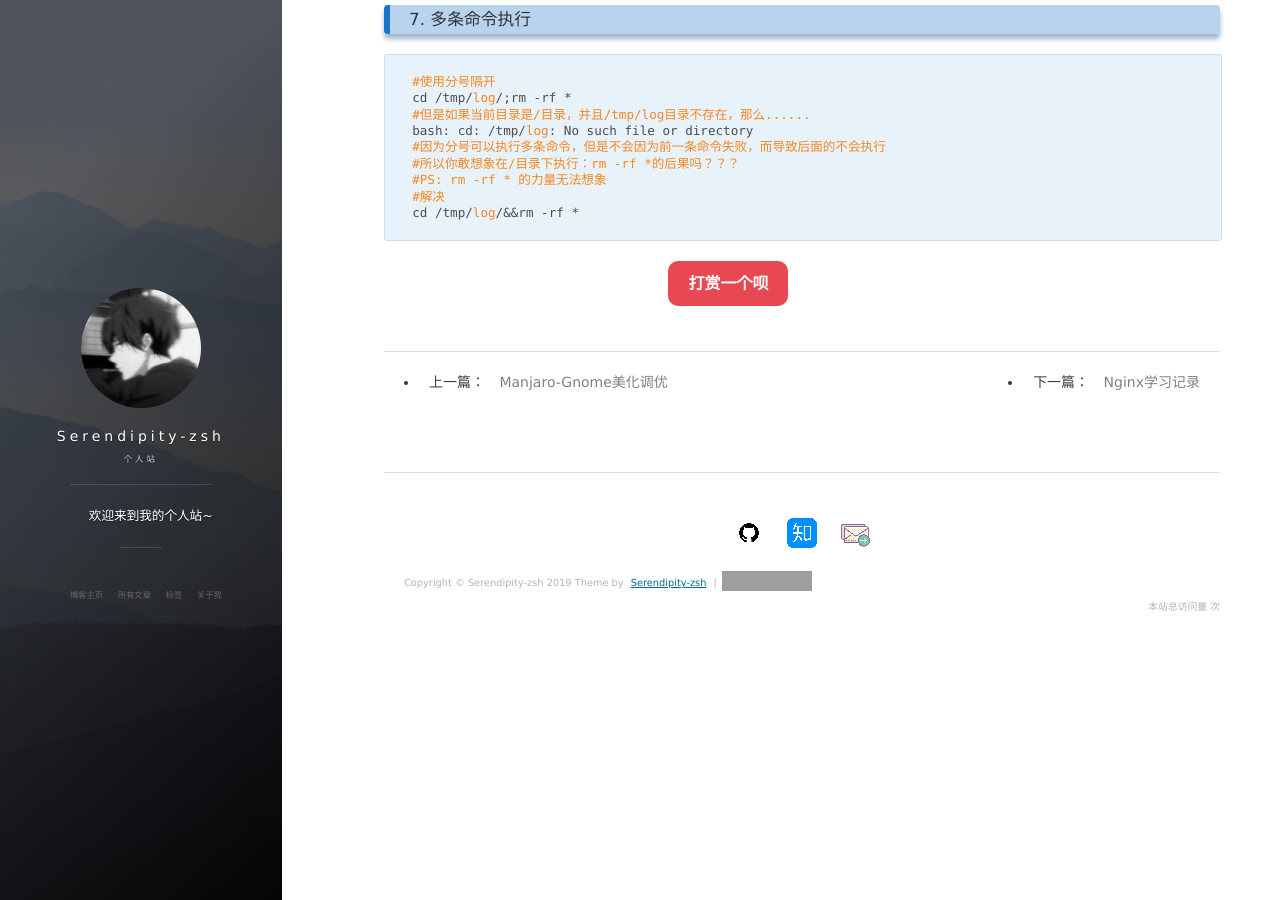
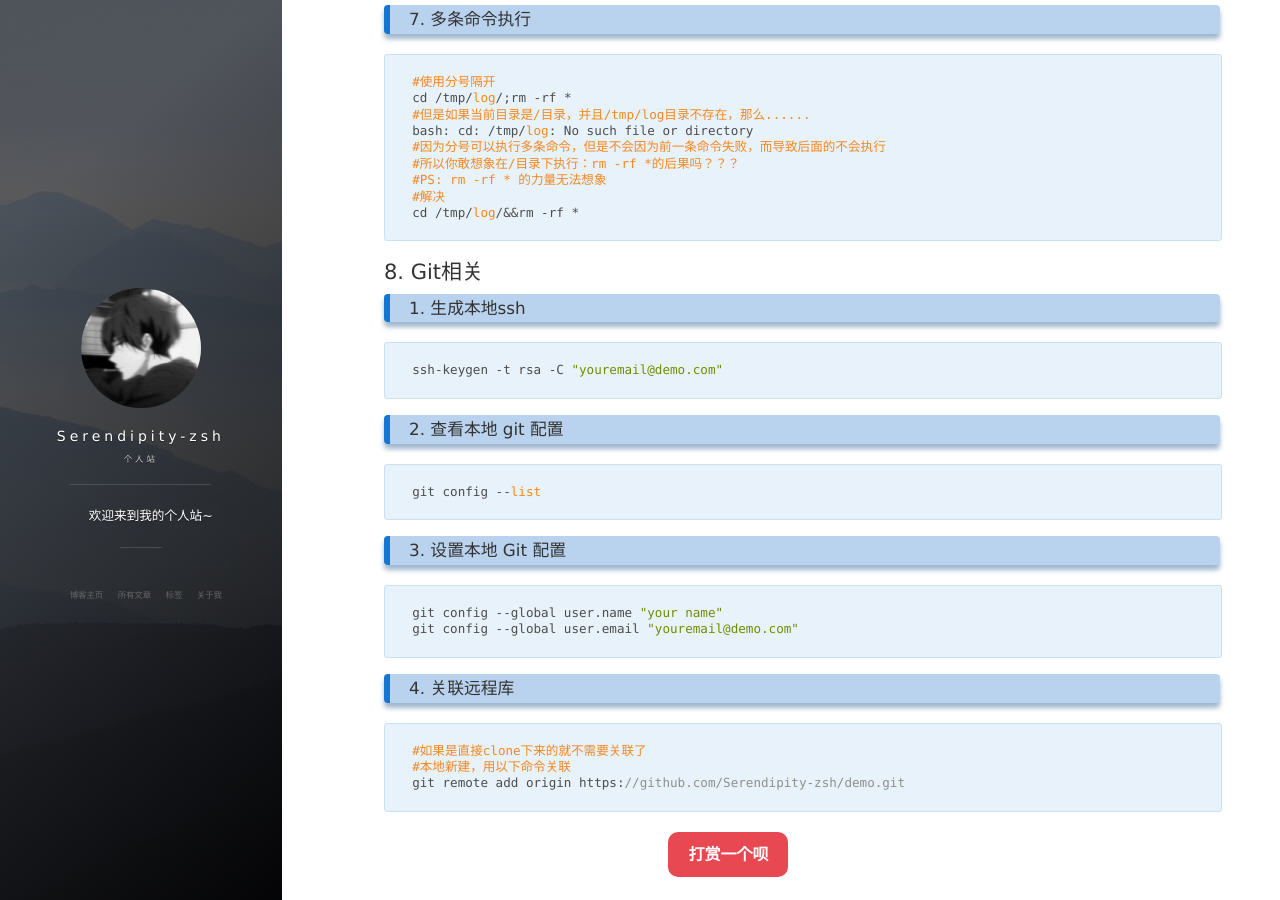
Before and after one commit to Serendipity-zsh/Serendipity-zsh.github.io, a Jekyll site: the page built from _posts/2019-08-24-Linux日常记录.md, in a window 1280 px wide and 900 px high, scrolled down 5144 px. Built offline with Jekyll 4.4.1, drawn with Linux system fonts in a browser that asks for light colours; nearby versions of some CDN libraries; comment, search, counter and statistics services are not loaded; grey boxes are pictures that could not be loaded.

Commit message:
feat add git内容

````diff
--- a/_posts/2019-08-24-Linux日常记录.md
+++ b/_posts/2019-08-24-Linux日常记录.md
@@ -303,3 +303,32 @@ bash: cd: /tmp/log: No such file or directory
 #解决
 cd /tmp/log/&&rm -rf *
 ```
+
+## 8. Git相关
+
+### 1. 生成本地ssh
+
+```shell
+ssh-keygen -t rsa -C "youremail@demo.com"
+```
+
+### 2. 查看本地 git 配置
+
+```shell
+git config --list
+```
+
+### 3. 设置本地 Git 配置
+
+```shell
+git config --global user.name "your name"
+git config --global user.email "youremail@demo.com"
+```
+
+### 4. 关联远程库
+
+```shell
+#如果是直接clone下来的就不需要关联了
+#本地新建，用以下命令关联
+git remote add origin https://github.com/Serendipity-zsh/demo.git
+```
````
